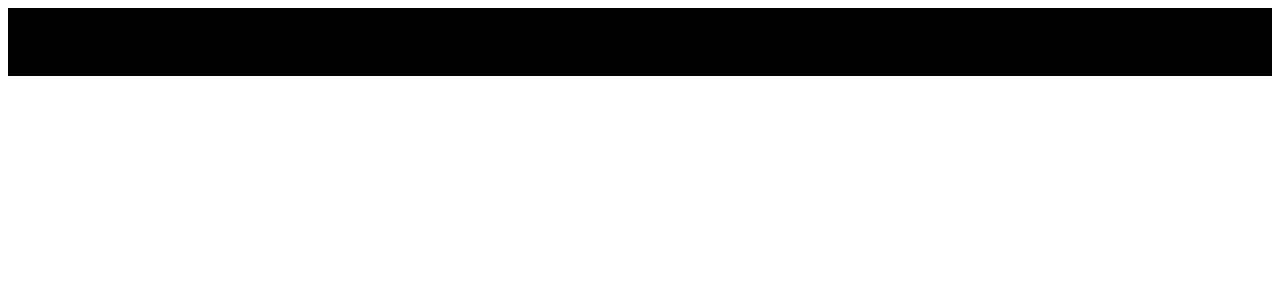
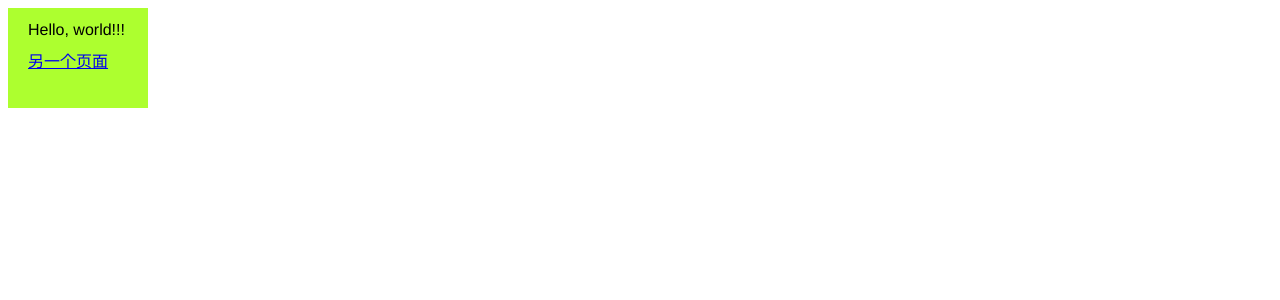
Before and after one commit to zidoshare/react-starter, a React app: page /app in a window 1280 px wide. Shown: the top 300 px of the page. Built offline with nearby package versions, Linux system fonts and the light colour scheme.

Commit message:
修复样式问题，修复热加载问题

```diff
--- a/src/components/App.css
+++ b/src/components/App.css
@@ -1,11 +1,16 @@
 .app {
-    font-size-adjust: none;
-    font-family: helvetica, arial, sans-serif;
-    line-height: 200%;
-    padding: 6px 20px 30px;
-    background: black;
+  font-family: helvetica, arial, sans-serif;
+  line-height: 200%;
+  padding: 6px 20px 30px;
+  background: greenyellow;
+  width:100px;
+  transition: width .6s ease-in-out;
+}
+
+.app:hover {
+  width:300px;
 }
 
 .txt {
-    font-size:20px;
+  font-size: 20px;
 }
--- a/src/components/App.js
+++ b/src/components/App.js
@@ -1,9 +1,10 @@
 import React from 'react'
 import styles from './App.css'
-
+import {Link} from 'react-router'
 const App = () => (
   <div className={ styles.app }>
     <span>Hello, world!!!</span>
+    <Link to="/app">另一个页面</Link>
   </div>
 )
 
--- a/src/index.js
+++ b/src/index.js
@@ -4,7 +4,7 @@ import ReactDOM from 'react-dom'
 import {AppContainer} from 'react-hot-loader'
 // AppContainer is a necessary wrapper component for HMR
 
-import App from './components/App'
+import Routers from './routes'
 
 const render = (Component) => {
   ReactDOM.render(
@@ -12,13 +12,22 @@ const render = (Component) => {
     <Component/>
   </AppContainer>, document.getElementById('root'))
 }
-render(App)
+render(Routers)
 
 // Hot Module Replacement API
-if (module.hot) {
+// if (module.hot) {
+//   module
+//     .hot
+//     .accept('./', () => {
+//       render(Routers)
+//     })
+// }
+
+if (process.env.NODE_ENV === 'development' && module.hot) {
+  //开发环境下的热加载
   module
     .hot
-    .accept('./components/App', () => {
-      render(App)
+    .accept('./routes/index', () => {
+      render(Routers)
     })
 }
--- /dev/null
+++ b/src/routes/index.js
@@ -0,0 +1,12 @@
+import React from 'react'
+import {Router, Route, browserHistory} from 'react-router'
+import App from '../components/App'
+
+export const createRoutes = () => (
+    <Router history={browserHistory}>
+        <Route path="/" component={App}/>
+        <Route path="/app" component={App}/>
+    </Router>
+)
+
+export default createRoutes
--- a/webpack.config.js
+++ b/webpack.config.js
@@ -98,10 +98,9 @@ const styleLoaders = {
 }
 
 function handleStyle(plugin, list) {
-  //如果是开发模式，删除数组中的第一个元素
-  if (isDev)
+  //如果不是开发模式，删除数组中的第一个元素，并使用extrat-plugin将样式额外打包
+  if (!isDev) {
     list.splice(0, 1)
-  else {
     return plugin.extract(list)
   }
   return list
@@ -132,7 +131,7 @@ const webpackConfig = {
           //failOnWarning: false, failOnError: true,
           useEslintrc: false,
           // configFile: path.join(__dirname, "eslint_conf.js")
-          configFile: path.join(__dirname,'.eslintrc.json')
+          configFile: path.join(__dirname, '.eslintrc.json')
         }
       }, {
         test: /\.(js|jsx)$/,
```
